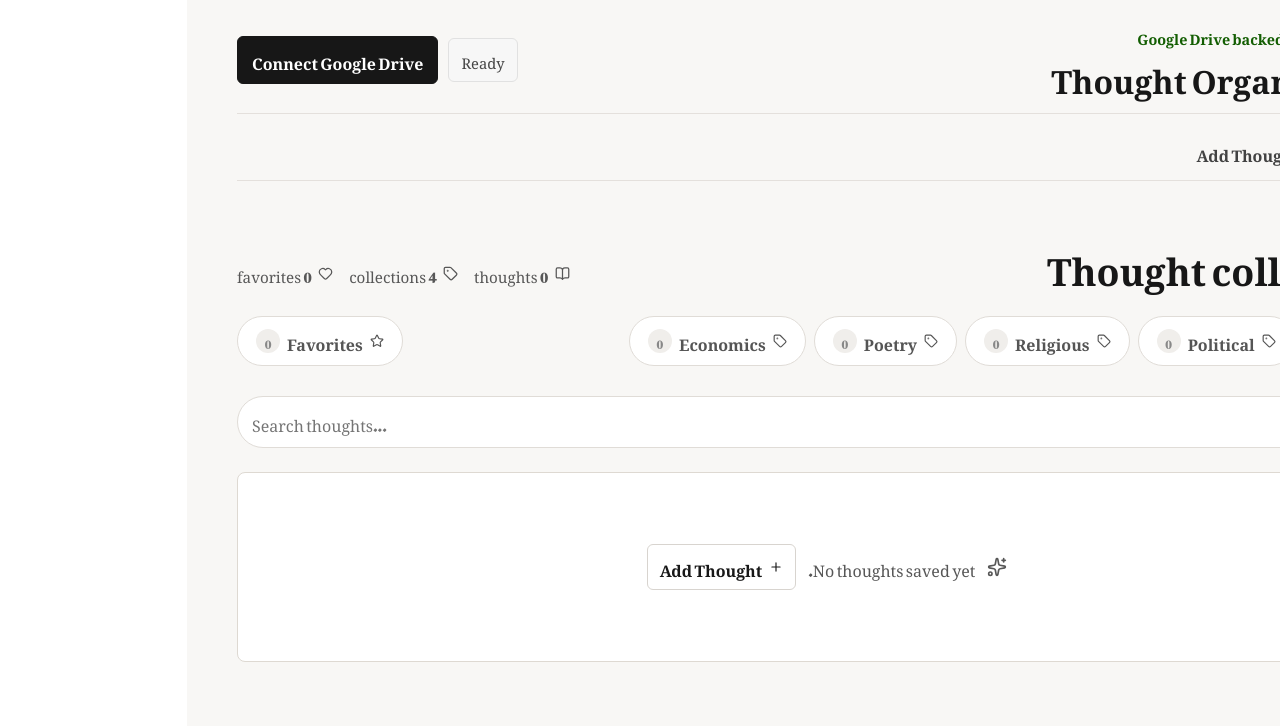
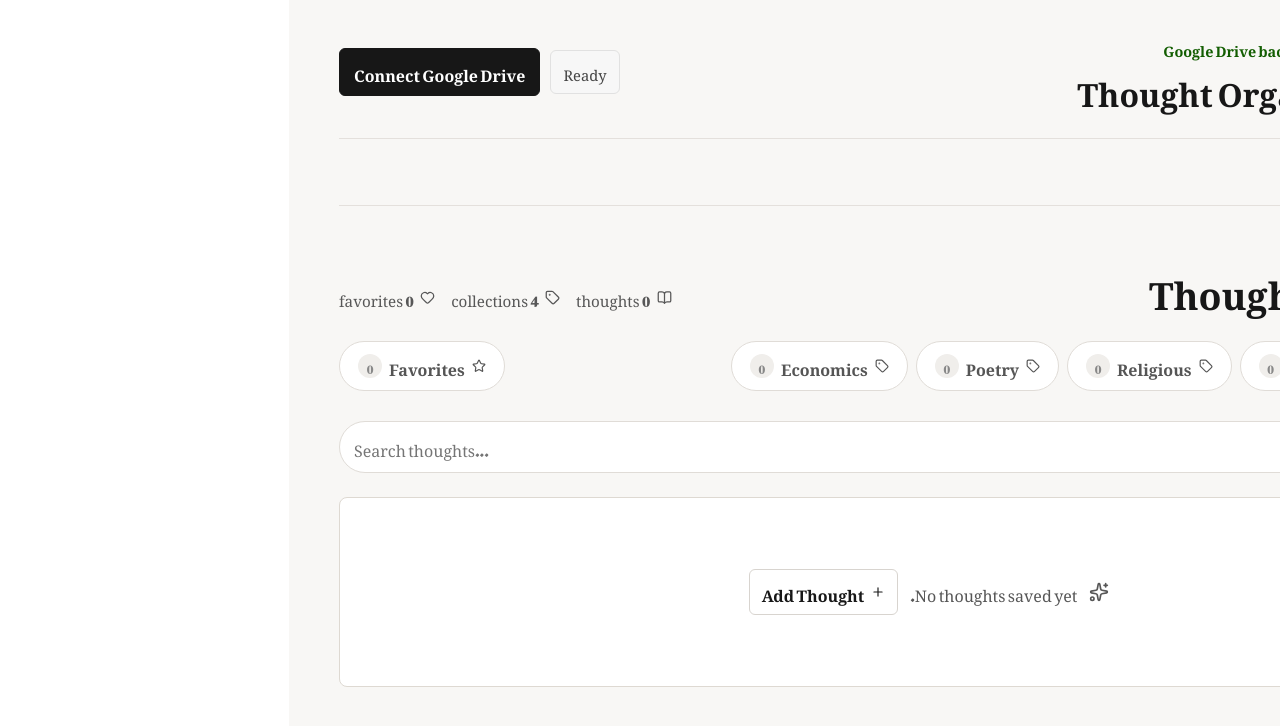
Before and after one commit to Kaiserabbas/thought-organizer, a React (Vite) app: page / in a window 1280 px wide. Shown: the top 726 px of the page. Built offline with nearby package versions, Linux system fonts and the light colour scheme; a web font is replaced by a local one.

Commit message:
Update the logo

```diff
--- a/src/App.css
+++ b/src/App.css
@@ -71,17 +71,14 @@ button {
 .brand-block {
   display: flex;
   align-items: center;
-  gap: 14px;
+  gap: 42px;
 }
 
 .brand-icon {
-  width: 48px;
-  height: 48px;
-  border-radius: 8px;
+  width: 96px;
+  height: 96px;
   display: grid;
   place-items: center;
-  color: #ffffff;
-  background: #171717;
 }
 
 .eyebrow {
--- a/src/App.jsx
+++ b/src/App.jsx
@@ -427,7 +427,7 @@ export default function App() {
       <header className="topbar">
         <div className="brand-block">
           <div className="brand-icon">
-            <Brain size={22} />
+            <img src="/logo.png" alt="Brain icon" width={120} height={120} / >
           </div>
           <div>
             <p className="eyebrow">Google Drive backed notebook</p>
```
Also changed, not shown: public/logo.png (added).
